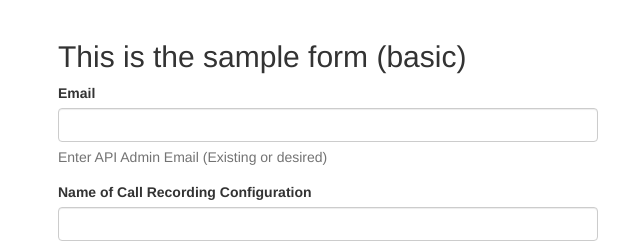
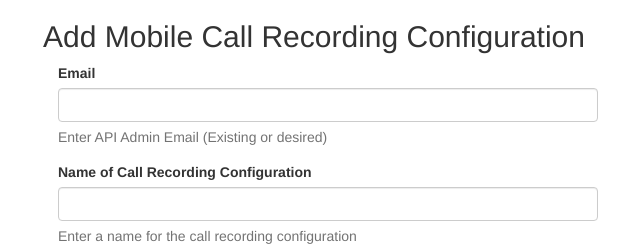
Before and after one commit to zuz25/configMCRapp, a Flask app: template templates/index.html in a window 1280 px wide. Shown: the part 232-481 px from the top of the page, without its empty margins (27-667 px from the left). Run offline with Flask 2, Linux system fonts and the light colour scheme; the template is opened without the code that fills it: values that come from a table or form of the project are taken from there, others are empty; some libraries are stand-ins or nearby versions.

Commit message:
Changed form title

```diff
--- a/templates/index.html
+++ b/templates/index.html
@@ -85,8 +85,10 @@
         </tr>
       {% endfor %}
       </table>
+
+      <h2>Add Mobile Call Recording Configuration</h2>
+
       <div class="col-xs-6">
-      <h2>This is the sample form (basic)</h2>
         {{ wtf.quick_form(form, button_map={'submit_button': 'primary'},enctype="multipart/form-data") }}
         </div>
     <!-- Bootstrap core JavaScript
```
